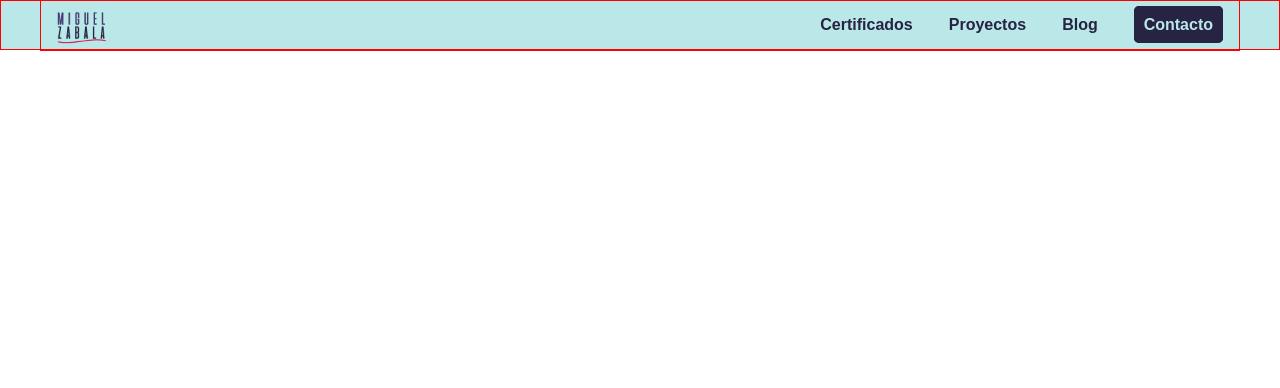
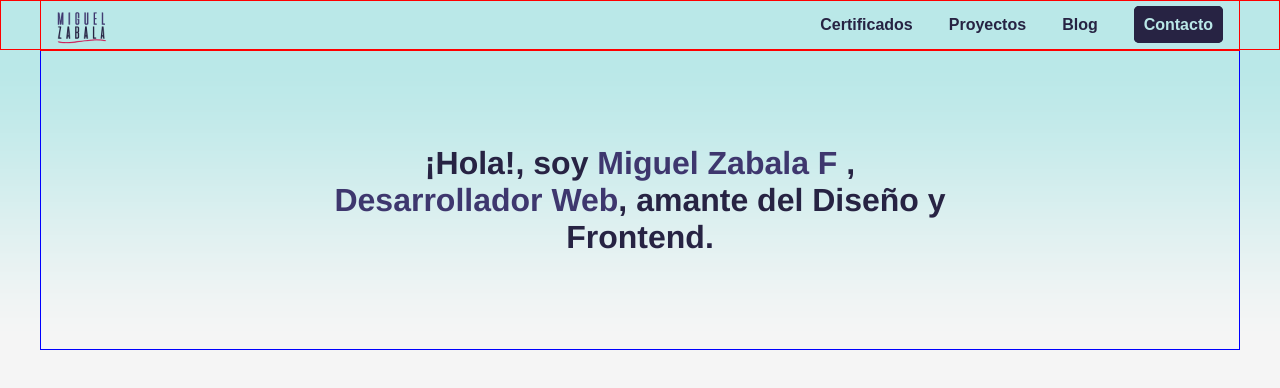
Before and after one commit to miguelzabalaf/my-website, a plain HTML site: page index.html in a window 1280 px wide. Drawn offline with Linux system fonts and the light colour scheme.

Commit message:
He finalizado el HERO

```diff
--- a/css/estilos.css
+++ b/css/estilos.css
@@ -12,10 +12,15 @@
   }
   /* Fin de las variables de colores */
 
-.body{
-    background-color: whitesmoke;
+body{
+    background-color: #F5F5F5;
 }
 
+h1, h2, h3, h4, h5, h6{
+    font-family: 'Franklin Gothic Medium', 'Arial Narrow', Arial, sans-serif;
+}
+
+/* Comienzo del Header */
 .header{
     height: 50px;
     background-color: var(--Blue);
@@ -67,3 +72,37 @@
         border-radius: 5px;
 
     }
+
+/* Fin del Headder */
+
+/*  Comienzo del Hero */
+
+
+.hero{
+    /* border: 1px solid blue; */
+    width: 100%;
+    height: 300px;
+    background-image: url(/img/hero.png);
+}
+
+    .containerHero{
+        display: flex;
+        align-items: center;
+        justify-content: center;
+        width: 1200px;
+        margin: 0 auto;
+        border: 1px solid blue;
+        height: 300px;
+    }
+
+        .heroTitle{
+            text-align: center;
+            color: var(--DarkPurple);
+        }
+
+        .heroTitle .show{
+            color: var(--Purple);
+        }
+
+
+/* Fin del Hero */
--- a/index.html
+++ b/index.html
@@ -12,7 +12,7 @@
         <div class="containerHeader">
             <figure class="logo">
                 <a href="">
-                    <img src="img/logo.png" alt="">
+                    <img src="img/logo.png" alt="Logo de Miguel Zabala F.">
                 </a>
             </figure>
 
@@ -26,5 +26,17 @@
             </nav>
         </div>
     </header>
+
+    <div class="hero">
+        <div class="containerHero">
+            <h1 class="heroTitle">¡Hola!, soy <span class="show">Miguel Zabala F</span> , <br>
+                    <span class="show">Desarrollador Web</span>, amante del Diseño y <br>
+                    Frontend.</h1>
+        </div>
+    </div>
+
+    <div class="containerContent">
+
+    </div>
 </body>
 </html>
```
